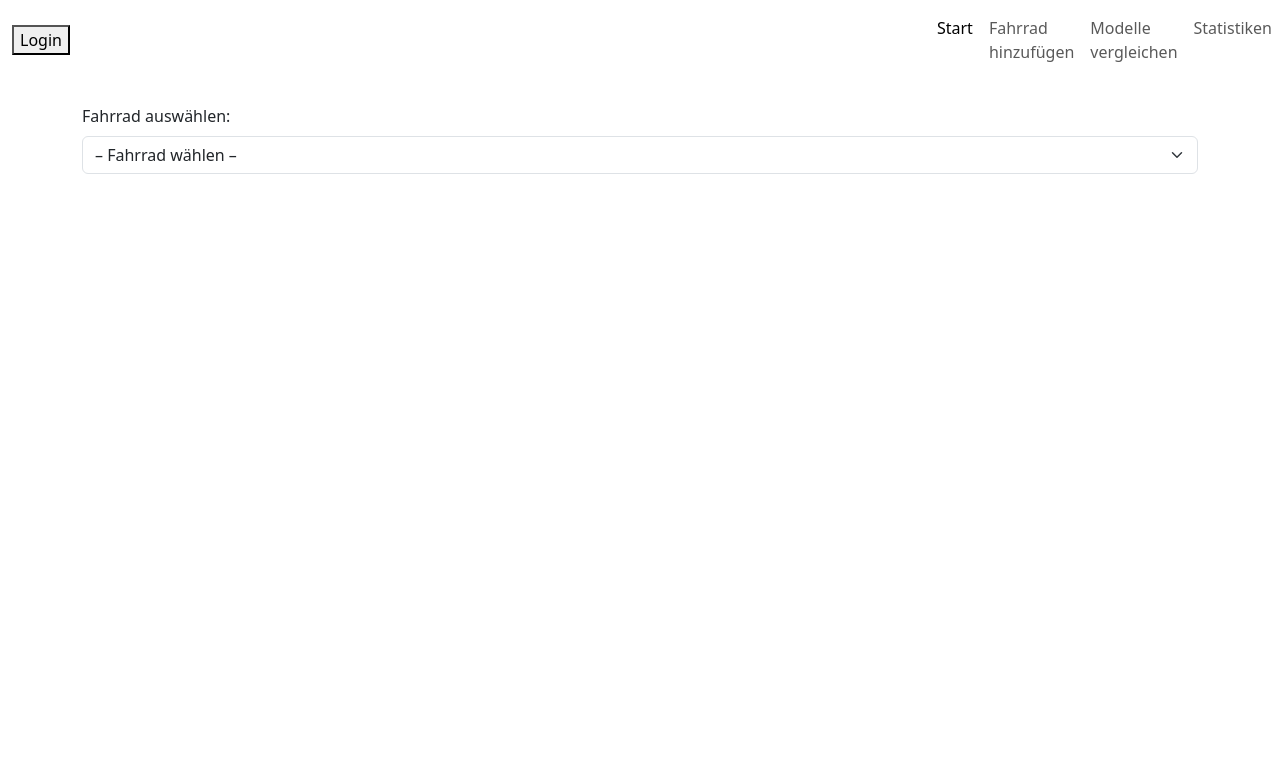
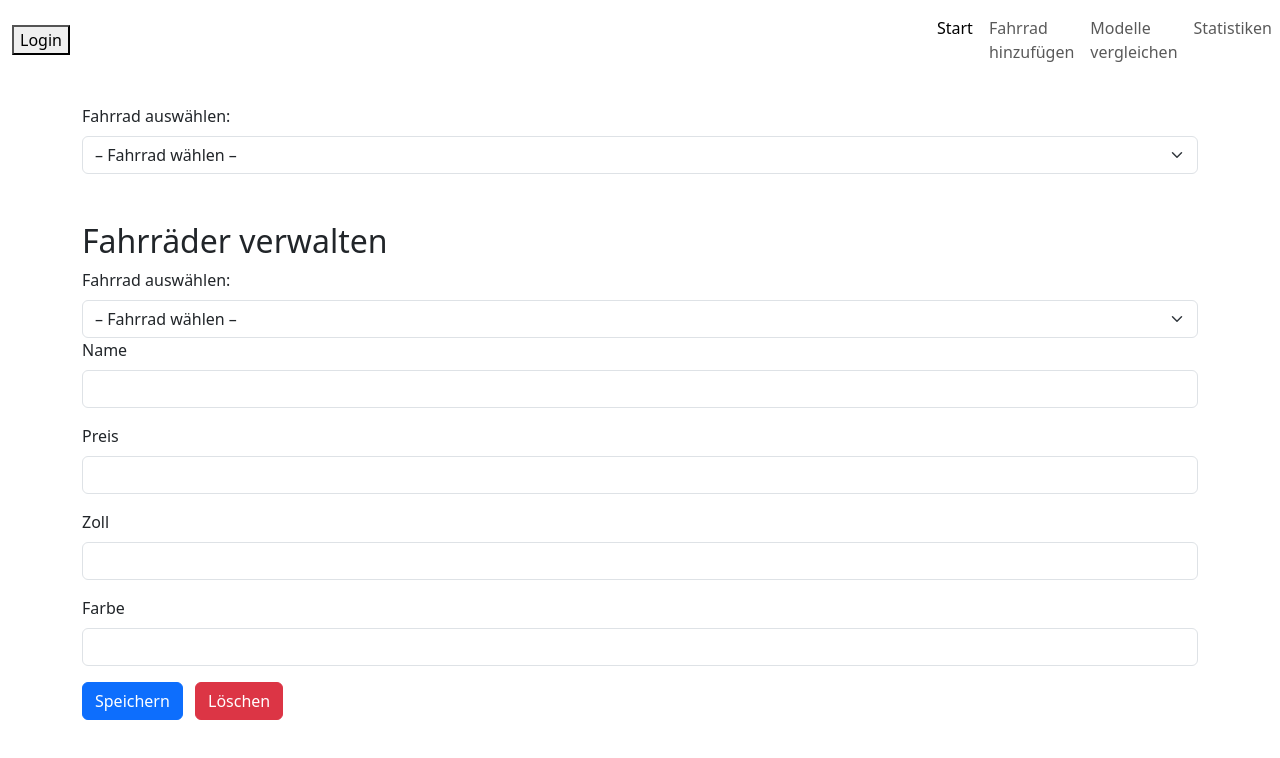
Before and after one commit to spg-AlexFuchs/Projekt-Multi-Formular-Anwendung, a website: page Modelle.html in a window 1280 px wide. Drawn offline with nearby package versions, Linux system fonts and the light colour scheme; no server answers.

Commit message:
changes to modelle

```diff
--- a/Modelle.html
+++ b/Modelle.html
@@ -57,5 +57,38 @@
         <!-- Hier kommen später die Daten rein -->
 
     </div>
-    </div>
+</div>
+<div class="container mt-5">
+    <h2>Fahrräder verwalten</h2>
+
+    <!-- Dropdown zum Auswählen eines Fahrrads -->
+    <label for="fahrradSelect" class="form-label">Fahrrad auswählen:</label>
+        <select id="fahrradSelect" class="form-select">
+            <option>– Fahrrad wählen –</option>
+        </select>
+
+    <!-- Formular zum Bearbeiten -->
+    <form id="bikeForm">
+        <input type="hidden" id="bikeId">
+        <div class="mb-3">
+            <label for="bikename" class="form-label">Name</label>
+            <input type="text" id="bikename" class="form-control">
+        </div>
+        <div class="mb-3">
+            <label for="bikeprice" class="form-label">Preis</label>
+            <input type="number" step="0.01" id="bikeprice" class="form-control">
+        </div>
+        <div class="mb-3">
+            <label for="bikesize" class="form-label">Zoll</label>
+            <input type="number" step="0.1" id="bikesize" class="form-control">
+        </div>
+        <div class="mb-3">
+            <label for="bikecolor" class="form-label">Farbe</label>
+            <input type="text" id="bikecolor" class="form-control">
+        </div>
+        <button type="submit" class="btn btn-primary">Speichern</button>
+        <button type="button" id="deleteBike" class="btn btn-danger ms-2">Löschen</button>
+    </form>
+</div>
+
 </html>
```
